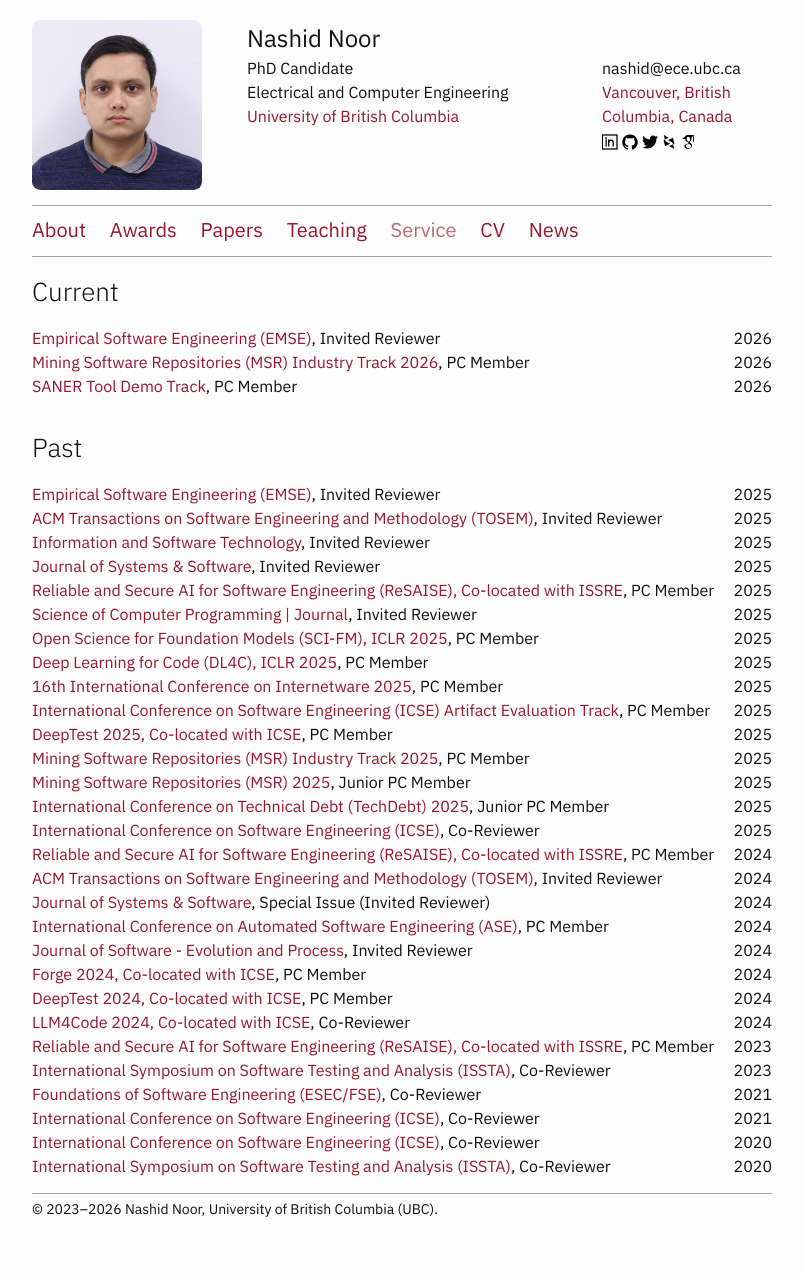
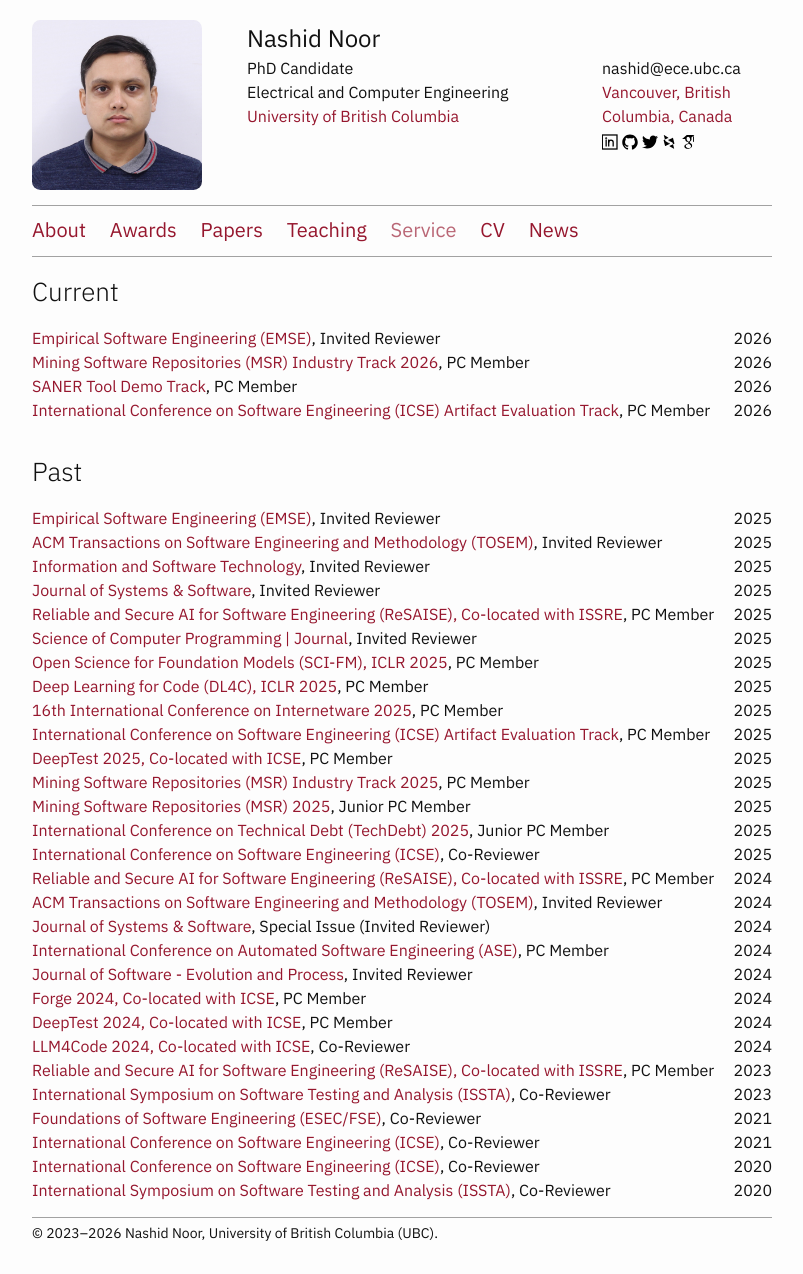
Before and after one commit to nashid/nashid.github.io, a Jekyll site: the page built from nav/service.md, in a window 1280 px wide. Shown: the whole page, without its empty margins (238-1041 px from the left). Built offline with Jekyll 4.4.1, drawn with Linux system fonts in a browser that asks for light colours; before the commit the page ends 1250 px from its top, so only the background shows below that.

Commit message:
Add ICSE 2026 Artifact Evaluation PC membership
Add PC member role for ICSE 2026 Artifact Evaluation Track to services.

🤖 Generated with [Claude Code](https://claude.com/claude-code)

Co-Authored-By: Claude <noreply@anthropic.com>

```diff
--- a/_data/services.yml
+++ b/_data/services.yml
@@ -13,6 +13,11 @@
   role: PC Member
   year: 2026
   website: https://conf.researchr.org/track/saner-2026/saner-2026-tool-demo-track
+
+- name: International Conference on Software Engineering (ICSE) Artifact Evaluation Track
+  role: PC Member
+  year: 2026
+  website: https://conf.researchr.org/track/icse-2026/icse-2026-artifact-evaluation
 
 # 2025
 - name:  Empirical Software Engineering (EMSE)
```
